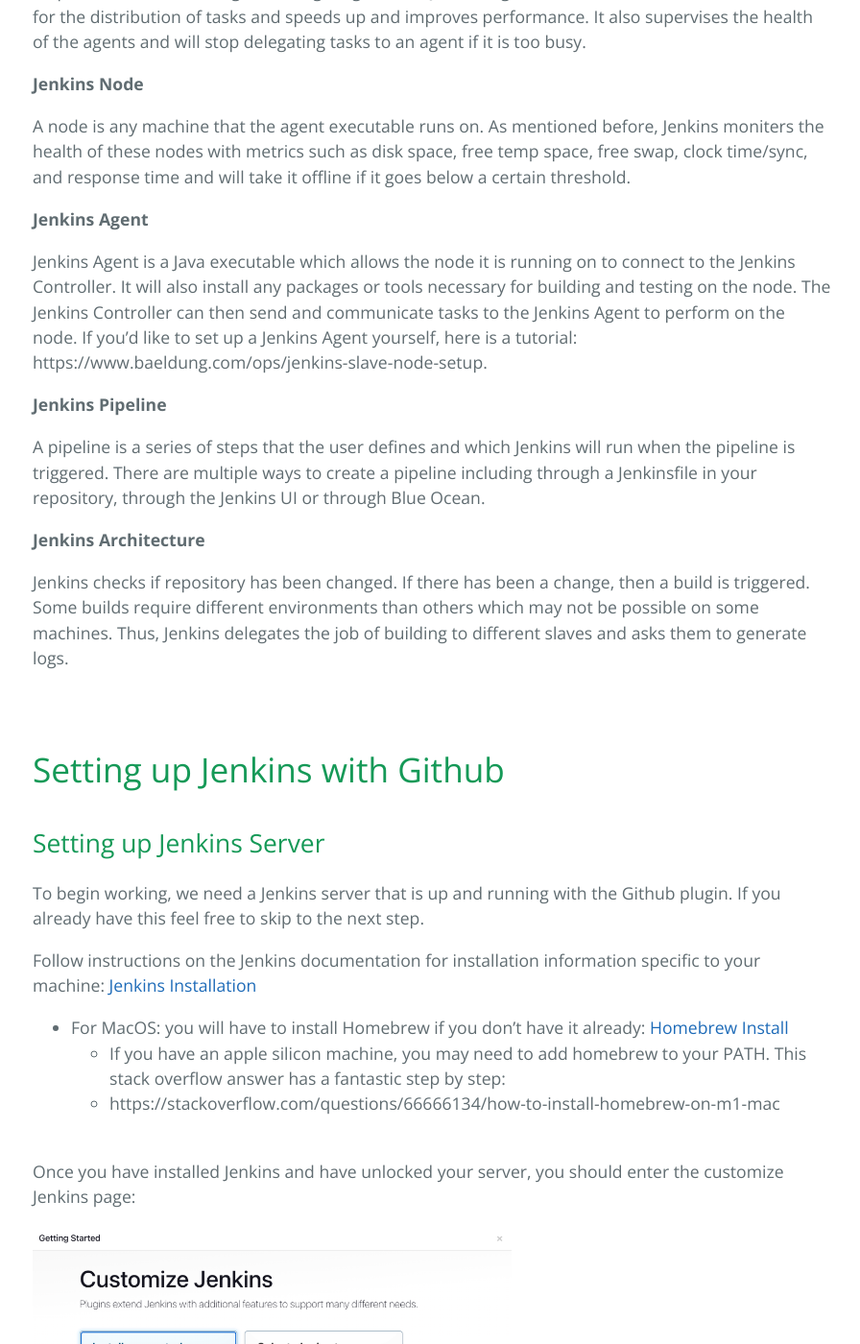
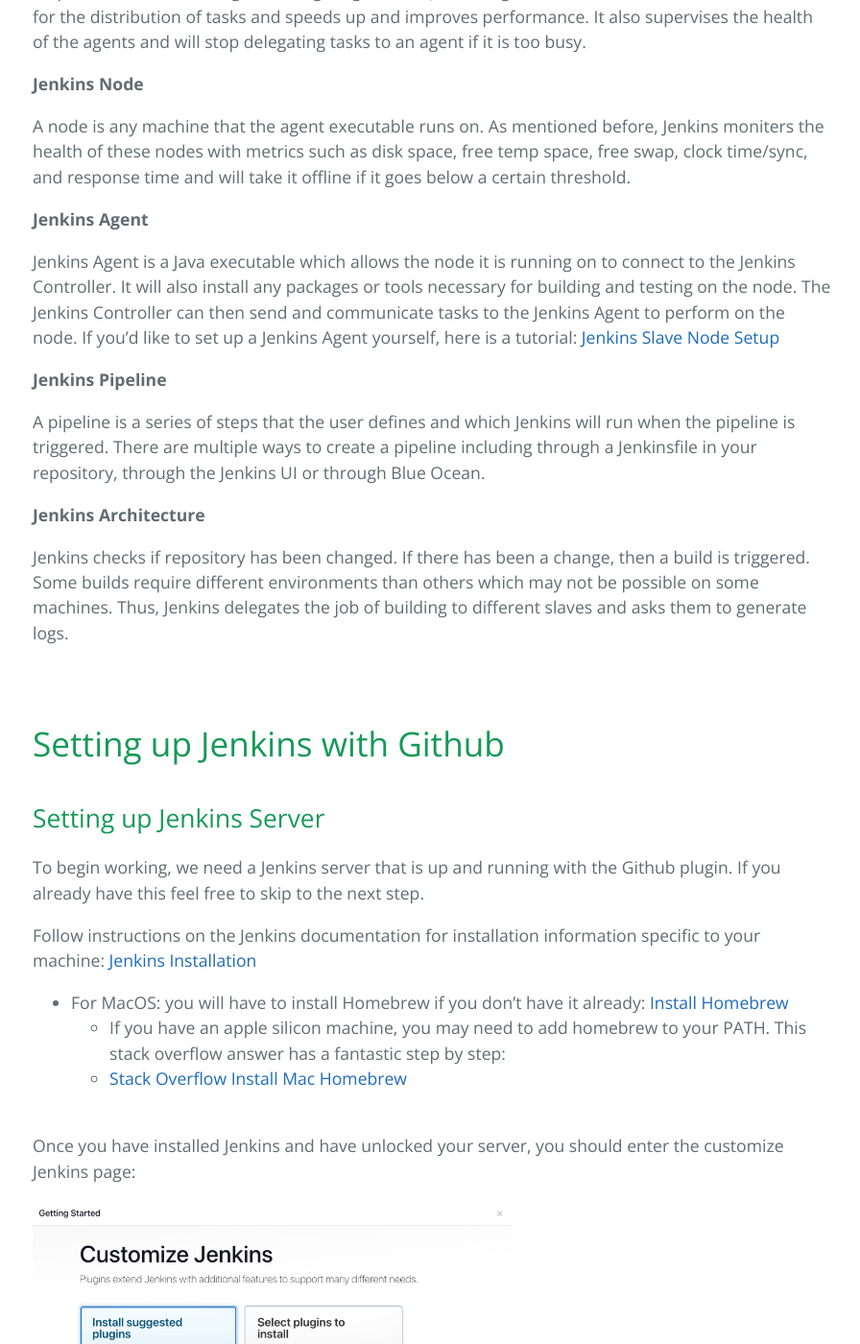
Before and after one commit to learning-software-engineering/learning-software-engineering.github.io, a Jekyll site: the page built from Topics/Development_Process/Jenkins/Jenkins.md, in a window 1280 px wide and 1400 px high, scrolled down 1922 px. Shown: the whole window at 96% size, without its empty margins (190-1086 px from the left). Built offline with Jekyll 4.4.1, drawn with Linux system fonts in a browser that asks for light colours; our own code applies the rules of GitHub Pages for plain Markdown files; some of the changed text lies outside the part shown.

Commit message:
Fixing links in Jenkins Introduction Page.

```diff
--- a/Topics/Development_Process/Jenkins/Jenkins.md
+++ b/Topics/Development_Process/Jenkins/Jenkins.md
@@ -63,9 +63,9 @@
 
 
 Follow instructions on the Jenkins documentation for installation information specific to your machine: [Jenkins Installation](https://www.jenkins.io/doc/book/installing/)
-- For MacOS: you will have to install Homebrew if you don’t have it already: [Homebrew Install](https://docs.brew.sh/Installation)
+- For MacOS: you will have to install Homebrew if you don’t have it already: [Install Homebrew](https://docs.brew.sh/Installation)
     - If you have an apple silicon machine, you may need to add homebrew to your PATH. This stack overflow answer has a fantastic step by step:
-    - https://stackoverflow.com/questions/66666134/how-to-install-homebrew-on-m1-mac
+    - [Stack Overflow Install Mac Homebrew](https://stackoverflow.com/questions/66666134/how-to-install-homebrew-on-m1-mac)
 
 <br>
 Once you have installed Jenkins and have unlocked your server, you should enter the customize Jenkins page:
@@ -109,7 +109,7 @@
 ## Sources:
 - Arvind. (2020, November 25). Jenkins Master and Slave Architecture – a complete guide. Edureka. https://www.edureka.co/blog/jenkins-master-and-slave-architecture-a-complete-guide/
 - CircleCI vs Jenkins: What’s the Difference? [2022 Updated]. (2023, May 3). Testsigma Blog. https://testsigma.com/blog/circleci-vs-jenkins/
-- GitLab vs. Jenkins: Top CI/CD Tool 2023 | Spiceworks - Spiceworks. (2023, March 10). Spiceworks. https://www.spiceworks.com/tech/devops/articles/gilab-vs-jenkins/#:~:text=While%20reviewing%2C%20testing%2C%20and%20reporting,code%20reviews%20and%20merge%20requests.
+- GitLab vs. Jenkins: Top CI/CD Tool 2023 | Spiceworks - Spiceworks. (2023, March 10). Spiceworks. https://www.spiceworks.com/tech/devops/articles/gilab-vs-jenkins#:~:text=While%20reviewing%2C%20testing%2C%20and%20reporting,code%20reviews%20and%20merge%20requests.
 - Jain, R. (2023, October 26). Jenkins vs GitLab CI: Battle of CI/CD Tools. LambdaTest. https://www.lambdatest.com/blog/jenkins-vs-gitlab-ci-battle-of-ci-cd-tools/
 - Munetsi, T. (2020, March 6). What is Jenkins used for? OpenLogic by Perforce. https://www.openlogic.com/blog/what-is-jenkins-used-for#:~:text=Jenkins%20is%20used%20to%20build,alongside%20other%20cloud%20native%20tools.
 - Managing nodes. (n.d.). Managing Nodes. https://www.jenkins.io/doc/book/managing/nodes/
```
Also changed, not shown: other parts of Topics/Development_Process/Jenkins/Jenkins.md (+1 -1 lines).
